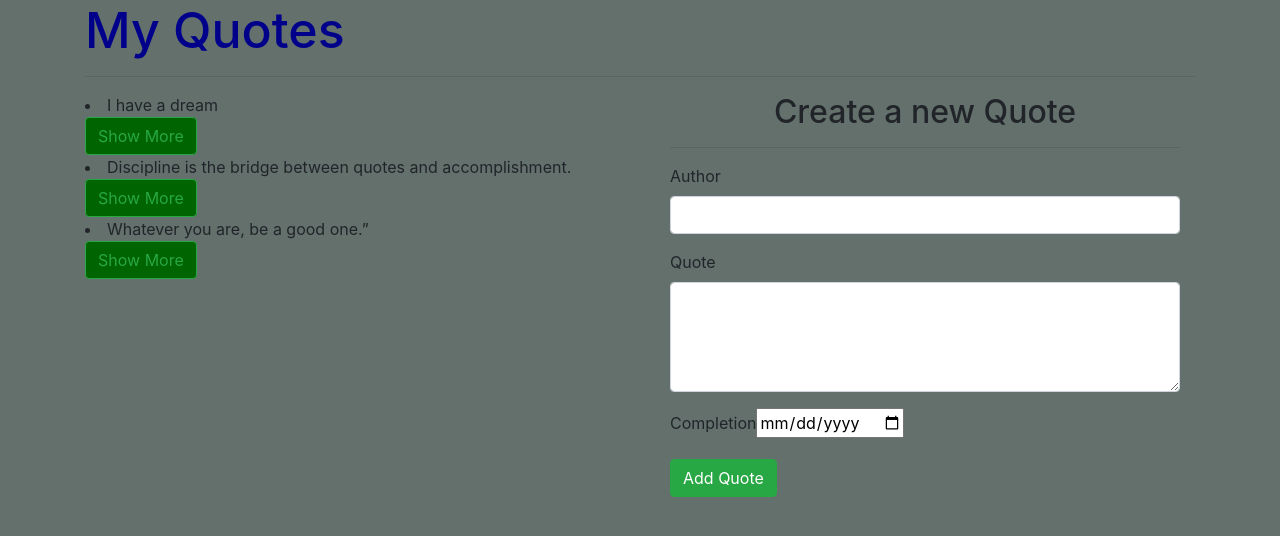
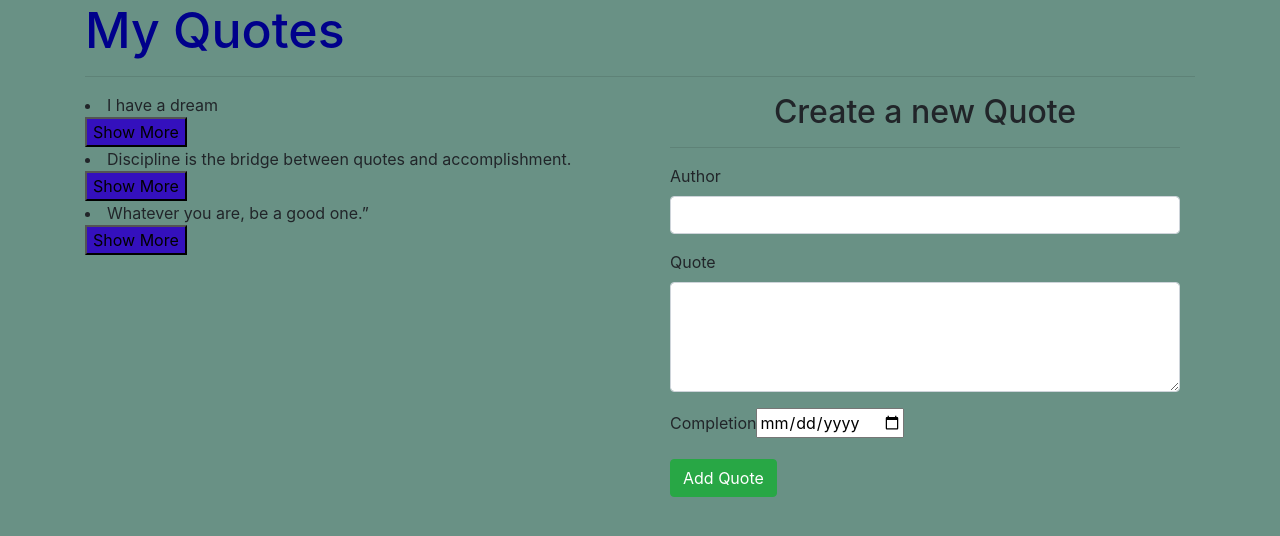
Before and after one commit to Aimee-pacy/Quote-Project, an Angular app: page / in a window 1280 px wide. Shown: the top 536 px of the page. Built offline with nearby package versions, Linux system fonts and the light colour scheme.

Commit message:
added new fonts

```diff
--- a/src/app/quote-details/quote-details.component.css
+++ b/src/app/quote-details/quote-details.component.css
@@ -0,0 +1,11 @@
+.b{
+    background-color: darkgreen;
+    font-size: 16px;
+
+
+}
+
+
+.b :hover{
+    background-color: blue;
+}
--- a/src/app/quote-details/quote-details.component.html
+++ b/src/app/quote-details/quote-details.component.html
@@ -1,6 +1,6 @@
 <p>Author: {{quote.author}}</p>
 <p>Published by: {{quote.publisher}}</p>
 <p> published on {{quote.completeDate|dateCount}} days ago </p>
-<button (click)='like()'class="btn btn-outline-warning">{{quote.like}} like</button>
-<button (click)='dislike()'class="btn btn-outline-info">{{quote.dislike}} dislike</button>
-<button (click)= 'quoteDelete(true)'>Delete</button>
+<button (click)='like()'class="btn btn-outline-warning" class="b">{{quote.like}} like</button>
+<button (click)='dislike()'class="btn btn-outline-info" class="b">{{quote.dislike}} dislike</button>
+<button (click)= 'quoteDelete(true)' class="b">Delete</button>
--- a/src/app/quote/quote.component.css
+++ b/src/app/quote/quote.component.css
@@ -3,11 +3,8 @@
     font-size: 50px;
 
 }
-.btn {
-    background-color: darkgreen;
+.bt{
+    background-color: rgba(50, 11, 192, 0.959);
+    font-size: 16px;
 
 }
-.btn :hover{
-    background-color: blue;
-
-}
--- a/src/app/quote/quote.component.html
+++ b/src/app/quote/quote.component.html
@@ -5,7 +5,7 @@
     <div class="col-md-6">
       <div *ngFor='let quote of quotes;let i = index'>
         <li>{{quote.quote}}</li>
-        <button (click)='toggleDetails(i)' class="btn btn-outline-success">Show More</button>
+        <button (click)='toggleDetails(i)' class="btn btn-outline-success" class="bt">Show More</button>
         <app-quote-details *ngIf='quote.showDescription' [quote]='quote' (isComplete)='deleteQuote($event,i)'>
         </app-quote-details>
       </div>
--- a/src/styles.css
+++ b/src/styles.css
@@ -1,5 +1,5 @@
 /* You can add global styles to this file, and also import other style files */
 @import "~bootstrap/dist/css/bootstrap.css";
 body{
-    background-color: rgb(99, 112, 108);
+    background-color: rgb(105, 145, 133);
 }
```
